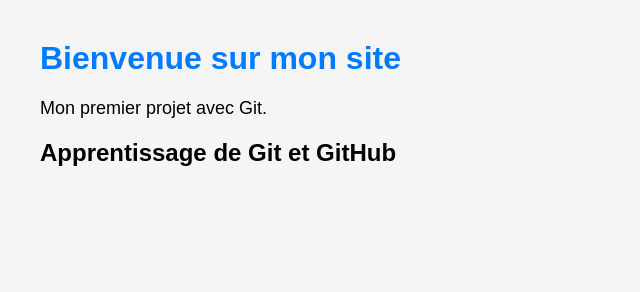
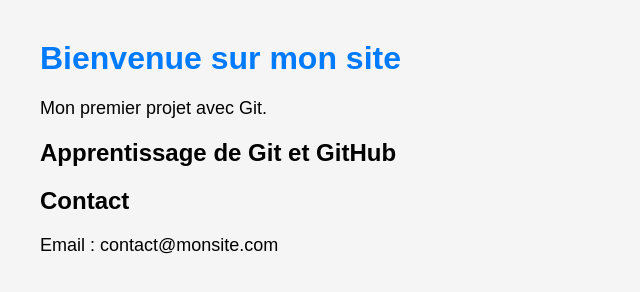
Before and after one commit to AmineBounja/mon-site-web, a plain HTML site: page index.html in a window 1280 px wide. Shown: the whole page, without its empty margins (0-640 px from the left). Drawn offline with Linux system fonts and the light colour scheme.

Commit message:
Ajout de la section Contact

```diff
--- a/index.html
+++ b/index.html
@@ -13,7 +13,8 @@
     <!-- Ajout de la Partie 9 -->
     <h2>Apprentissage de Git et GitHub</h2>
 
-    <!-- Ajout du script JS avant la fermeture du body -->
+        <h2>Contact</h2>
+    <p>Email : contact@monsite.com</p>
     <script src="script.js"></script>
 </body>
 </html>
```
